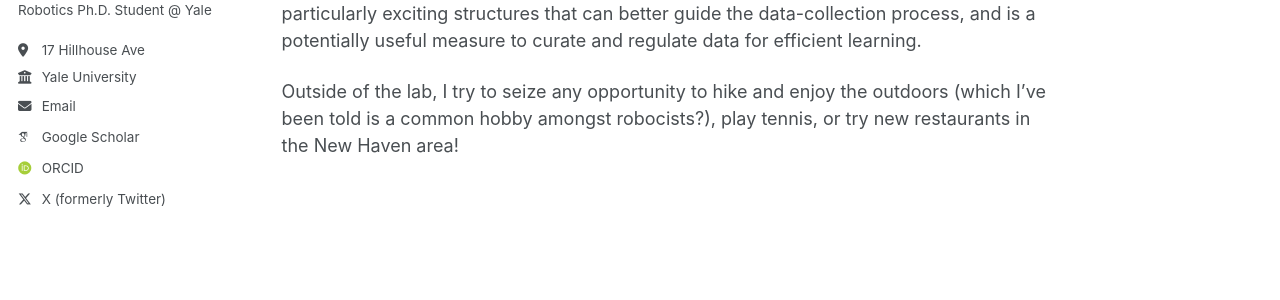
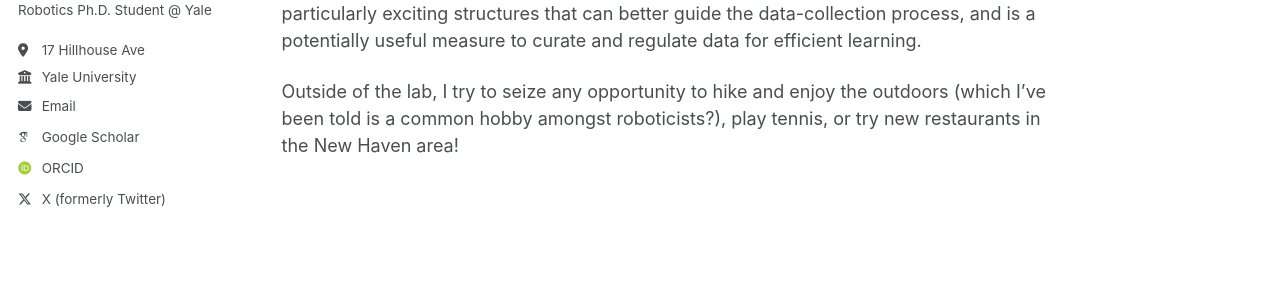
Before and after one commit to HrishiSathya/hrishi-sathya.github.io, a Jekyll site: the page built from _pages/about.md, in a window 1280 px wide and 900 px high, scrolled down 933 px. Shown: the part 337-637 px from the top of the window. Built offline with Jekyll 4.4.1, drawn with Linux system fonts in a browser that asks for light colours; some web fonts are replaced; a script that is not in the unit is left out.

Commit message:
finish first draft of bio in about.md

```diff
--- a/_pages/about.md
+++ b/_pages/about.md
@@ -36,7 +36,8 @@ Specifically, I ask: which uncertain parameters are most sensitive to a given ro
     {% continue %}
   {% endunless %}
   <b>{{post.title}}</b>.
-  <i>{{post.venue}}</i>, {{post.year}}.<br/><p style="margin:10px;"></p>
+  <a href="{{post.paperurl}}">{{post.papername}}</a> <i>{{post.venue}}</i>,
+    {{post.year}}.<br/><p style="margin:10px;"></p>
 {% endfor %}
 </div>
 
@@ -50,7 +51,7 @@ My real interests, however, were more towards the algorithmic foundations in rob
 As I progressed throughout my Ph.D., I wanted to understand more on how we can use the highly structured models found in many model-based control applications to better guide, and potentially accelerate, robot learning under uncertainty, especially under data sparsities.
 I found that information theory offers some particularly exciting structures that can better guide the data-collection process, and is a potentially useful measure to curate and regulate data for efficient learning.
 
-Outside of the lab, I try to seize any opportunity to hike and enjoy the outdoors (which I've been told is a common hobby amongst robocists?), play tennis, or try new restaurants in the New Haven area!
+Outside of the lab, I try to seize any opportunity to hike and enjoy the outdoors (which I've been told is a common hobby amongst roboticists?), play tennis, or try new restaurants in the New Haven area!
 
 <!--
 This is the front page of a website that is powered by the [Academic Pages template](https://github.com/academicpages/academicpages.github.io) and hosted on GitHub pages. [GitHub pages](https://pages.github.com) is a free service in which websites are built and hosted from code and data stored in a GitHub repository, automatically updating when a new commit is made to the repository. This template was forked from the [Minimal Mistakes Jekyll Theme](https://mmistakes.github.io/minimal-mistakes/) created by Michael Rose, and then extended to support the kinds of content that academics have: publications, talks, teaching, a portfolio, blog posts, and a dynamically-generated CV. Incidentally, these same features make it a great template for anyone that needs to show off a professional template!
```
